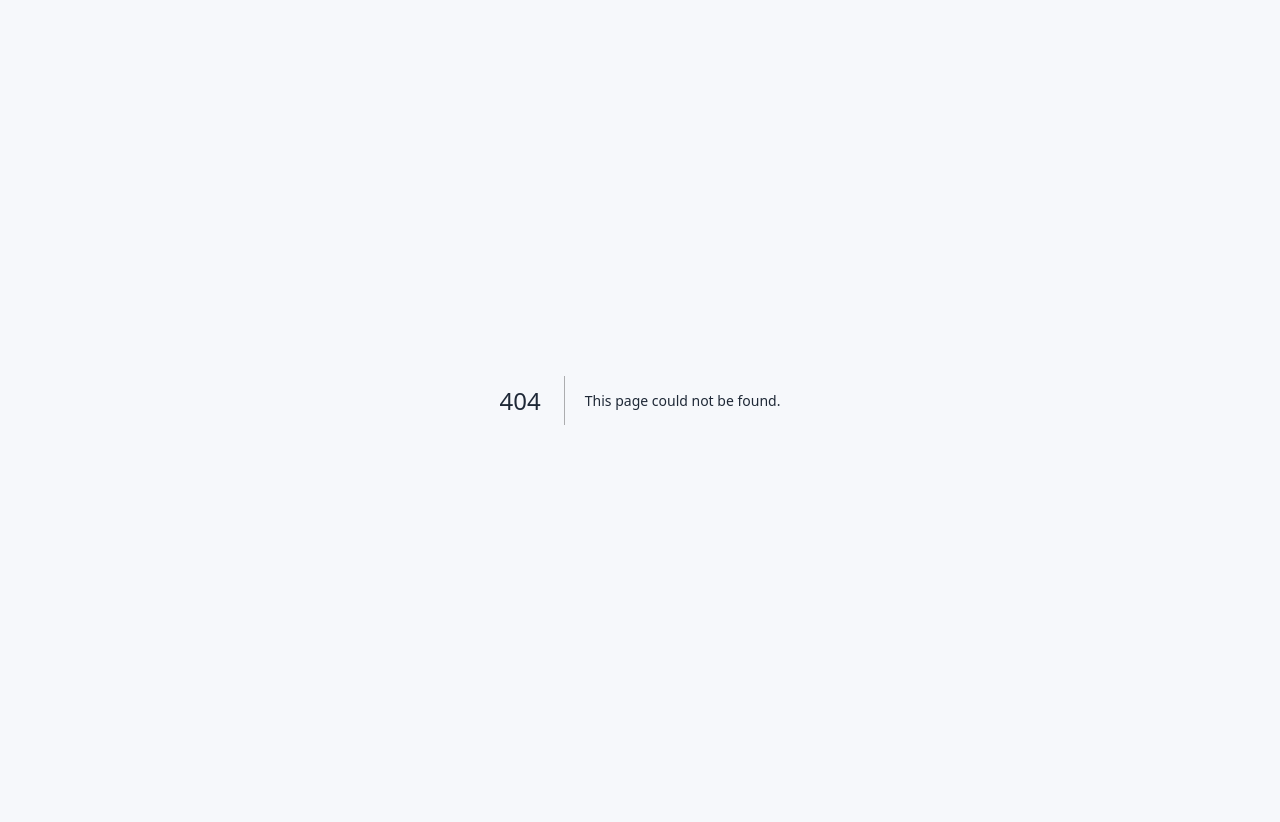
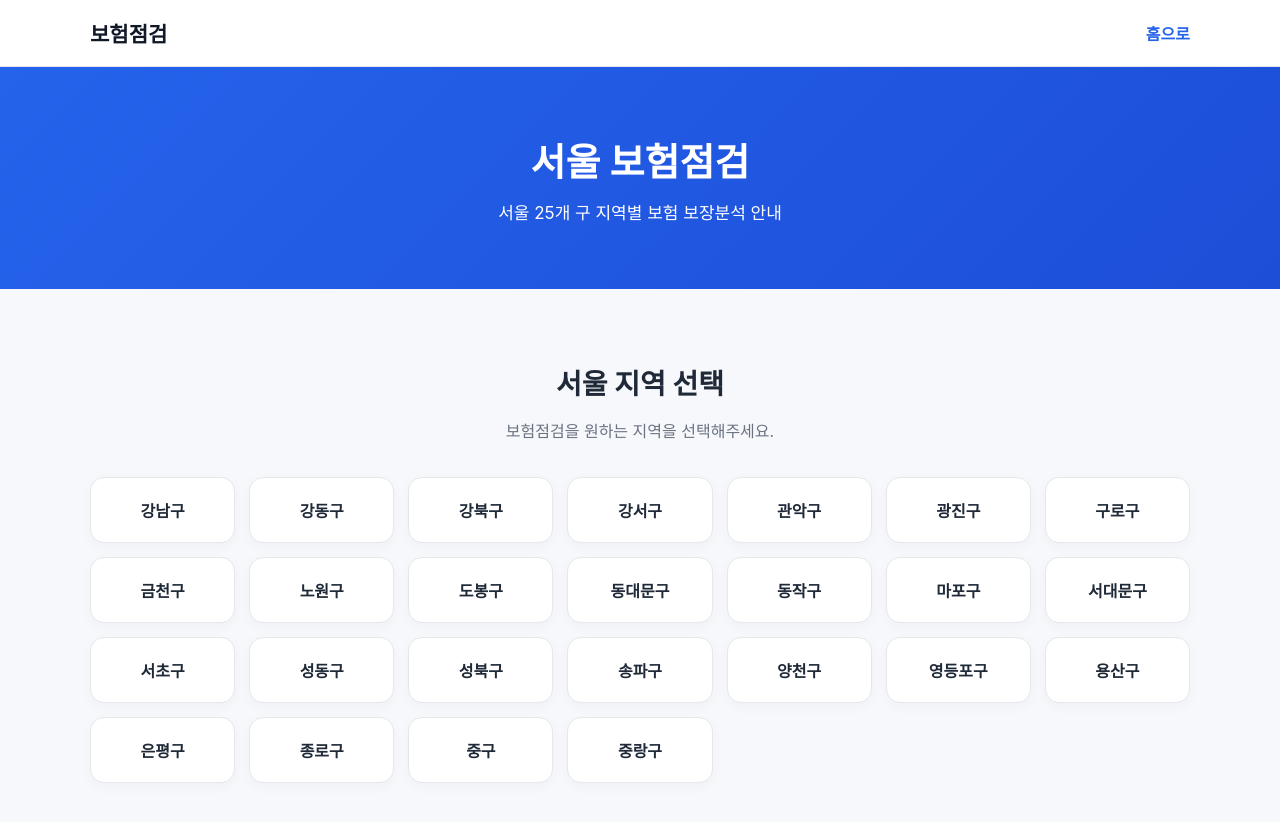
Before and after one commit to dytjq4890-ux/my-homepage, a Next.js app: page /region/seoul in a window 1280 px wide. Before the commit this address had no page. Shown: the top 822 px of the page. Before the commit the page ends 800 px from the top, so only its background shows below. Built offline with nearby package versions, Linux system fonts and the light colour scheme.

Commit message:
Create page.tsx

```diff
--- /dev/null
+++ b/app/region/seoul/page.tsx
@@ -0,0 +1,175 @@
+import type { Metadata } from "next";
+import Link from "next/link";
+
+export const metadata: Metadata = {
+  title: "서울 보험점검 | 서울 25개 구 보험 보장분석",
+
+  description:
+    "서울 강남구, 강동구, 강북구, 강서구, 관악구, 광진구, 구로구, 금천구, 노원구, 도봉구 등 서울 25개 구 보험점검 및 보험 보장분석 안내.",
+
+  alternates: {
+    canonical:
+      "https://my-homepage-red-theta.vercel.app/region/seoul",
+  },
+};
+
+const districts = [
+  ["gangnam", "강남구"],
+  ["gangdong", "강동구"],
+  ["gangbuk", "강북구"],
+  ["gangseo", "강서구"],
+  ["gwanak", "관악구"],
+  ["gwangjin", "광진구"],
+  ["guro", "구로구"],
+  ["geumcheon", "금천구"],
+  ["nowon", "노원구"],
+  ["dobong", "도봉구"],
+  ["dongdaemun", "동대문구"],
+  ["dongjak", "동작구"],
+  ["mapo", "마포구"],
+  ["seodaemun", "서대문구"],
+  ["seocho", "서초구"],
+  ["seongdong", "성동구"],
+  ["seongbuk", "성북구"],
+  ["songpa", "송파구"],
+  ["yangcheon", "양천구"],
+  ["yeongdeungpo", "영등포구"],
+  ["yongsan", "용산구"],
+  ["eunpyeong", "은평구"],
+  ["jongno", "종로구"],
+  ["jung", "중구"],
+  ["jungnang", "중랑구"],
+] as const;
+
+export default function SeoulPage() {
+  return (
+    <>
+      <header
+        style={{
+          background: "#ffffff",
+          borderBottom: "1px solid #e5e7eb",
+        }}
+      >
+        <div
+          style={{
+            maxWidth: "1100px",
+            margin: "0 auto",
+            padding: "18px 20px",
+            display: "flex",
+            justifyContent: "space-between",
+            alignItems: "center",
+          }}
+        >
+          <Link
+            href="/"
+            style={{
+              fontSize: "21px",
+              fontWeight: 800,
+              textDecoration: "none",
+              color: "#111827",
+            }}
+          >
+            보험점검
+          </Link>
+
+          <Link
+            href="/"
+            style={{
+              color: "#2563eb",
+              fontWeight: 700,
+              textDecoration: "none",
+            }}
+          >
+            홈으로
+          </Link>
+        </div>
+      </header>
+
+      <section
+        style={{
+          background:
+            "linear-gradient(135deg, #2563eb, #1d4ed8)",
+          color: "#ffffff",
+          textAlign: "center",
+          padding: "65px 20px",
+        }}
+      >
+        <h1
+          style={{
+            fontSize: "38px",
+            margin: "0 0 12px",
+          }}
+        >
+          서울 보험점검
+        </h1>
+
+        <p
+          style={{
+            margin: 0,
+            fontSize: "17px",
+          }}
+        >
+          서울 25개 구 지역별 보험 보장분석 안내
+        </p>
+      </section>
+
+      <main
+        style={{
+          maxWidth: "1100px",
+          margin: "0 auto",
+          padding: "50px 20px",
+        }}
+      >
+        <h2
+          style={{
+            textAlign: "center",
+            fontSize: "28px",
+            marginBottom: "10px",
+          }}
+        >
+          서울 지역 선택
+        </h2>
+
+        <p
+          style={{
+            textAlign: "center",
+            color: "#6b7280",
+            marginBottom: "35px",
+          }}
+        >
+          보험점검을 원하는 지역을 선택해주세요.
+        </p>
+
+        <div
+          style={{
+            display: "grid",
+            gridTemplateColumns:
+              "repeat(auto-fit, minmax(140px, 1fr))",
+            gap: "14px",
+          }}
+        >
+          {districts.map(([slug, name]) => (
+            <Link
+              key={slug}
+              href={`/region/seoul/${slug}`}
+              style={{
+                background: "#ffffff",
+                border: "1px solid #e5e7eb",
+                borderRadius: "14px",
+                padding: "20px 12px",
+                textAlign: "center",
+                textDecoration: "none",
+                color: "#1f2937",
+                fontWeight: 800,
+                boxShadow:
+                  "0 4px 14px rgba(0,0,0,0.03)",
+              }}
+            >
+              {name}
+            </Link>
+          ))}
+        </div>
+      </main>
+    </>
+  );
+}
```
